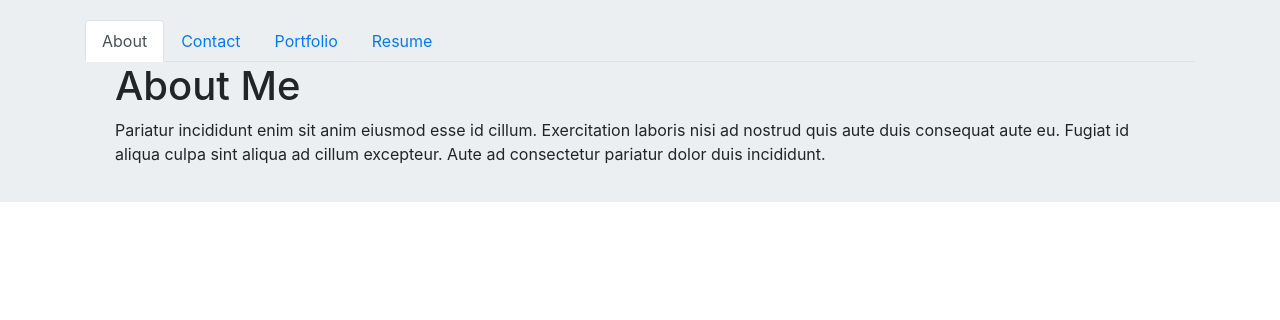
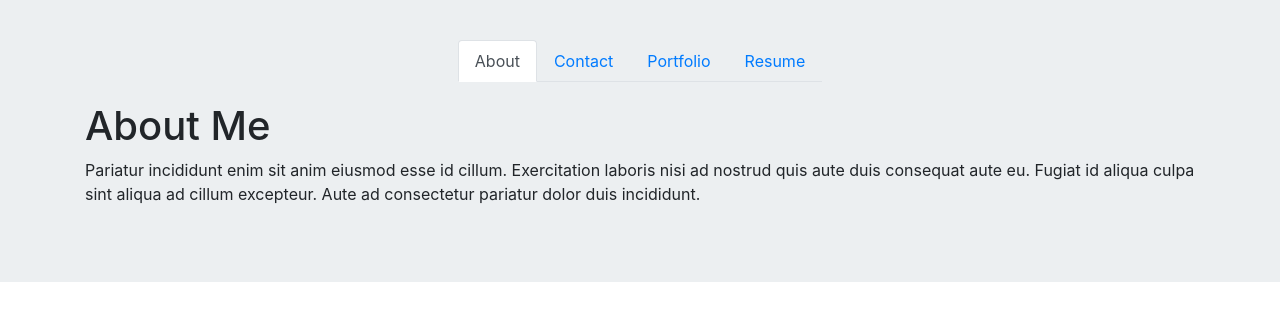
Before and after one commit to e-leal/personal-portfolio, a React (Create React App) app: page / in a window 1280 px wide. Shown: the top 320 px of the page. Built offline with nearby package versions, Linux system fonts and the light colour scheme.

Commit message:
Added navbar style & portfolio container

```diff
--- a/src/components/NavTabs.js
+++ b/src/components/NavTabs.js
@@ -1,4 +1,6 @@
 import React from 'react';
+import 'bootstrap/dist/css/bootstrap.min.css';
+
 
 function NavTabs(props) {
   const tabs = ['About', 'Contact', 'Portfolio', 'Resume'];
--- a/src/components/PortfolioContainer.js
+++ b/src/components/PortfolioContainer.js
@@ -6,6 +6,7 @@
 import Portfolio from './pages/Portfolio';
 import Resume from './pages/Resume';
 import '../App.css';
+import Wrapper from './Wrapper/index';
 import {Card, Container} from 'react-bootstrap';
 
 function PortfolioContainer(){
@@ -27,10 +28,10 @@
     };
 
     return (
-        <Container>
+        <Wrapper>
             <NavTabs currentTab={currentTab} handleTabChange={handleTabChange} />
-            <Container>{renderTab(currentTab)}</Container>
-        </Container>
+            <Wrapper>{renderTab(currentTab)}</Wrapper>
+        </Wrapper>
     );
 }
 
--- a/src/components/pages/Resume.js
+++ b/src/components/pages/Resume.js
@@ -1,12 +1,18 @@
 import React, {useState} from 'react';
 import resume_pdf from '../../documents/E-Leal-Resume.PDF'
+import Wrapper from '../Wrapper/index';
+
+
 
 function Resume(){
     return(
-        <div>
+        <Wrapper>
+            <div className="container">
             <h2>Resume</h2>
             <p>Download my <a href={resume_pdf}>resume</a></p>
+            </div>
             <br />
+            <div className="container">
             <h3>Languages</h3>
             <ul>
                 <li>ReactJS</li>
@@ -19,7 +25,9 @@
                 <li>HTML</li>
                 <li>CSS</li>
             </ul>
+            </div>
             <br />
+            <div className="container">
             <h3>Other Skills</h3>
             <ul>
                 <li>Software Documentation</li>
@@ -28,7 +36,8 @@
                 <li>Unix/Linux</li>
                 <li>Git</li>
             </ul>
-        </div>
+            </div>
+        </Wrapper>
     );
 }
 
```
